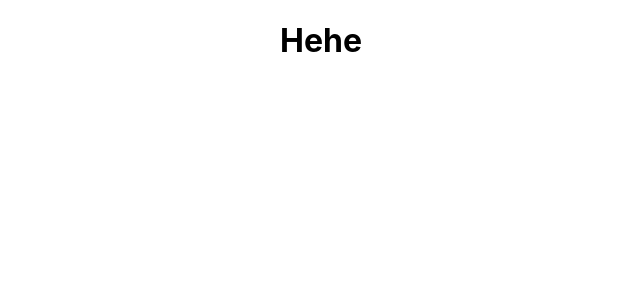
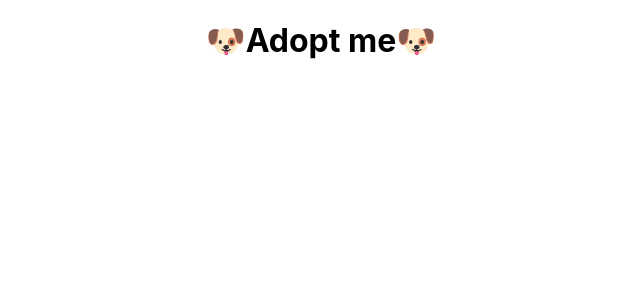
Before and after one commit to himanshuvashist/world, a React (Create React App) app: page / in a window 1280 px wide. Shown: the top 300 px of the page, without its empty margins (319-959 px from the left). Built offline with nearby package versions, Linux system fonts and the light colour scheme.

Commit message:
change title to adopt me

```diff
--- a/public/index.html
+++ b/public/index.html
@@ -7,7 +7,7 @@
     <meta name="theme-color" content="#000000" />
     <meta
       name="description"
-      content="Web site created using create-react-app"
+      content="adopt me"
     />
     <link rel="apple-touch-icon" href="%PUBLIC_URL%/logo192.png" />
     <!--
@@ -24,7 +24,7 @@
       work correctly both with client-side routing and a non-root public URL.
       Learn how to configure a non-root public URL by running `npm run build`.
     -->
-    <title>React App</title>
+    <title>🐶Adopt me🐶</title>
   </head>
   <body>
     <noscript>You need to enable JavaScript to run this app.</noscript>
--- a/src/App.js
+++ b/src/App.js
@@ -1,5 +1,9 @@
 import React from "react";
 
 export default function App() {
-  return React.createElement("div", {}, React.createElement("h1", {}, "Hehe"));
+  return React.createElement(
+    "div",
+    {},
+    React.createElement("h1", {}, "🐶Adopt me🐶")
+  );
 }
```
